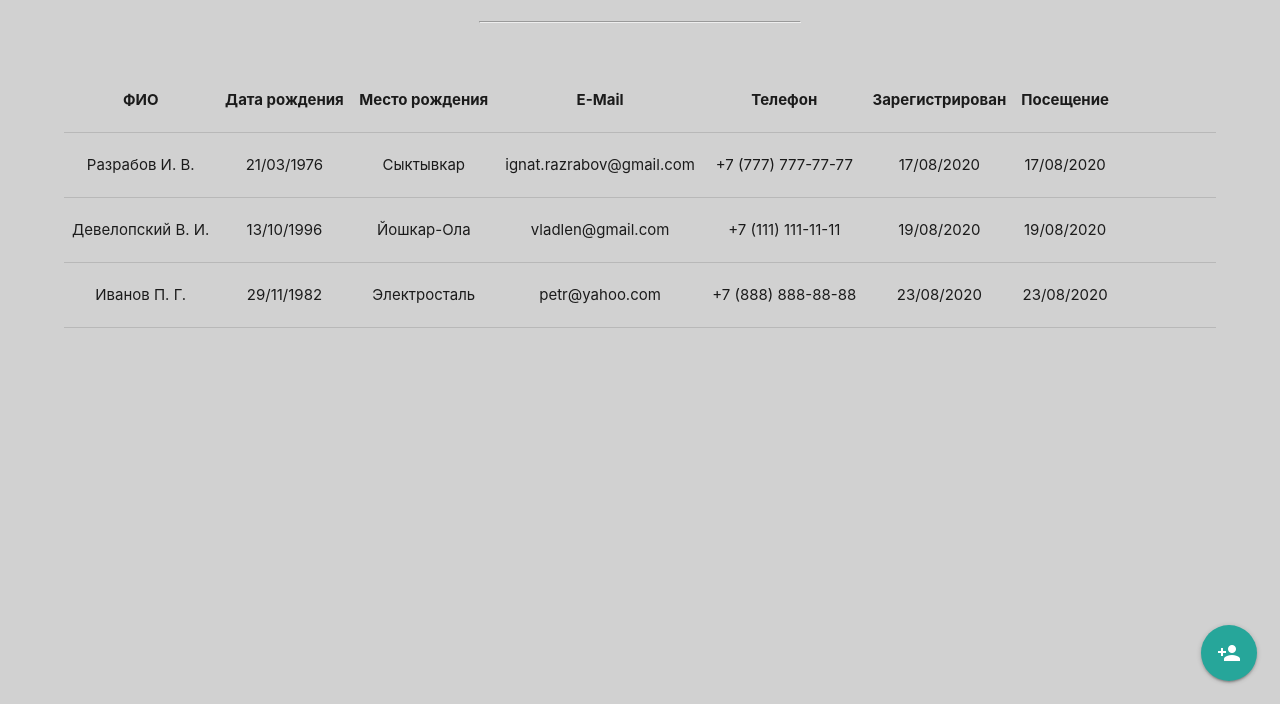
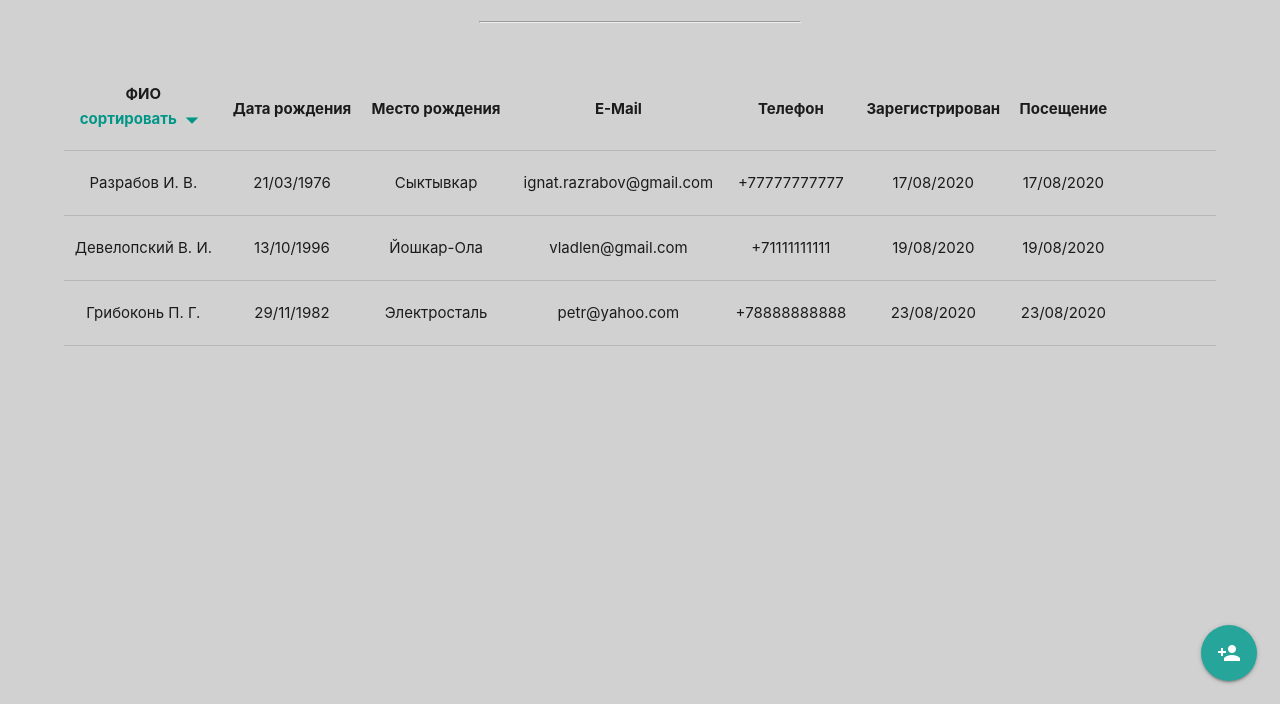
Before and after one commit to sudo-dmitry/users_list, a plain HTML site: page index.html in a window 1280 px wide. Shown: the part 96-800 px from the top of the page. Drawn offline with nearby package versions, Linux system fonts and the light colour scheme.

```diff
--- a/api/users.json
+++ b/api/users.json
@@ -8,7 +8,7 @@
 			"dob": "21/03/1976",
 			"pob": "Сыктывкар",
 			"email": "ignat.razrabov@gmail.com",
-			"phone": "+7 (777) 777-77-77",
+			"phone": "+77777777777",
 			"registered": "17/08/2020",
 			"visited": "17/08/2020"
 		},
@@ -20,7 +20,7 @@
 			"dob": "13/10/1996",
 			"pob": "Йошкар-Ола",
 			"email": "vladlen@gmail.com",
-			"phone": "+7 (111) 111-11-11",
+			"phone": "+71111111111",
 			"registered": "19/08/2020",
 			"visited": "19/08/2020"
 		},
@@ -28,11 +28,11 @@
 			"id": "3",
 			"firstName": "Пётр",
 			"middleName": "Георгиевич",
-			"lastName": "Иванов",
+			"lastName": "Грибоконь",
 			"dob": "29/11/1982",
 			"pob": "Электросталь",
 			"email": "petr@yahoo.com",
-			"phone": "+7 (888) 888-88-88",
+			"phone": "+78888888888",
 			"registered": "23/08/2020",
 			"visited": "23/08/2020"
 		}
--- a/index.html
+++ b/index.html
@@ -17,7 +17,7 @@
 	<table id="table" class="highlight">
 		<thead>
 			<tr>
-				<th>ФИО</th>
+				<th>ФИО<br><a href="">сортировать<i class="small material-icons">arrow_drop_down</i></a></th>
 				<th>Дата рождения</th>
 				<th>Место рождения</th>
 				<th>E-Mail</th>
--- a/script.js
+++ b/script.js
@@ -31,6 +31,12 @@
 
 $(document).ready(function(){
 	$('.modal').modal();
+	$('#delete').modal({
+    onOpenStart: function(modal, trigger) {
+        alert('🤟🏻');
+        console.log(modal, trigger);
+    }
+	});
 });
 
 ////////////////////////////////////////////////////////////////////////
@@ -53,6 +59,7 @@
 }
 
 class UI {
+
 	addUserToList(user) {
 		const list = document.getElementById('user-list');
 		const row = document.createElement('tr');
@@ -119,6 +126,7 @@
 // DOM Load Event
 document.addEventListener('DOMContentLoaded', Store.displayUsers);
 
+
 // Event Listener for add user
 document.getElementById('add').addEventListener('submit', function(e){
 
--- a/style.css
+++ b/style.css
@@ -23,6 +23,15 @@
 table {
 	width: 90%;
 	margin: auto;
+}
+
+table thead tr th a i {
+	display: table-cell;
+	vertical-align: middle;
+}
+
+table thead tr th a {
+	color: #009688;
 }
 
 table tr {
```
